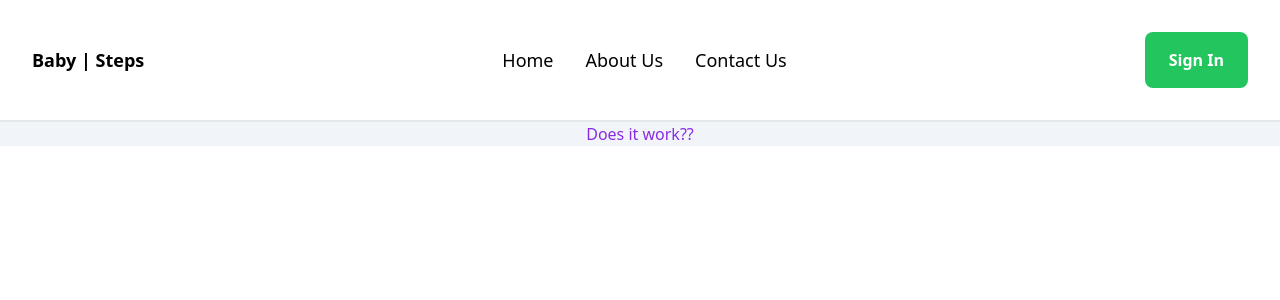
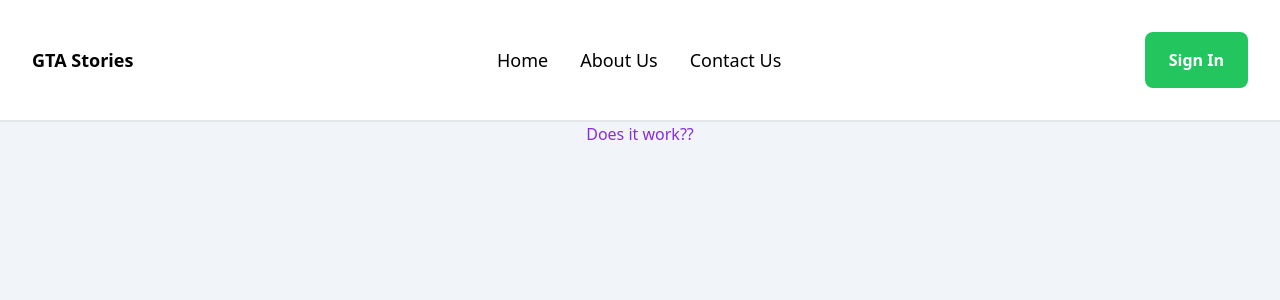
Before and after one commit to danieltsega/Django-Baby-Steps, a Django app: page / in a window 1280 px wide. Shown: the top 300 px of the page. Run offline with Django 3.2, Linux system fonts and the light colour scheme; some libraries are stand-ins or nearby versions.

Commit message:
[Feature]: Customized the main section

```diff
--- a/templates/base.html
+++ b/templates/base.html
@@ -8,10 +8,10 @@
     <script src="https://cdn.tailwindcss.com"></script>
   </head>
 
-  <body>
-    <nav class="flex justify-between items-center p-8 border-b-2">
+  <body class="bg-slate-100">
+    <nav class="bg-white flex justify-between items-center p-8 border-b-2">
       <div class="flex-initial">
-        <span class="font-bold text-lg">Baby | Steps</span>
+        <span class="font-bold text-lg">GTA Stories</span>
       </div>
       <div class="flex justify-center">
         <a href="" class="px-4 text-lg">Home</a>
@@ -27,7 +27,7 @@
       </div>
     </nav>
 
-    <main class="bg-slate-100 flex justify-center">
+    <main class="flex flex-col items-center">
       {% block content %}{% endblock %}
     </main>
 
```
